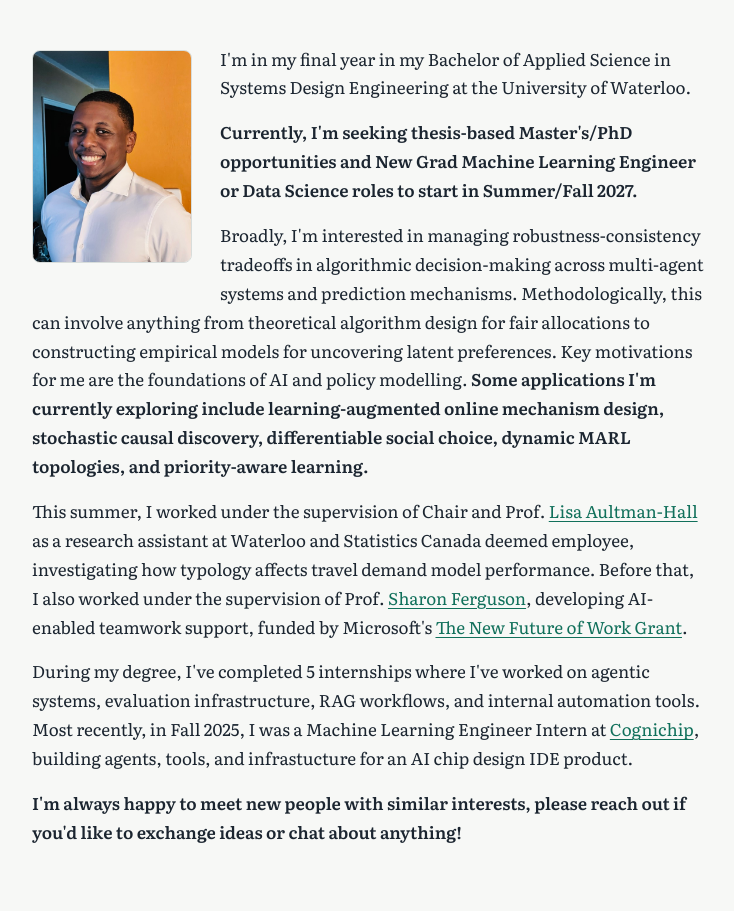
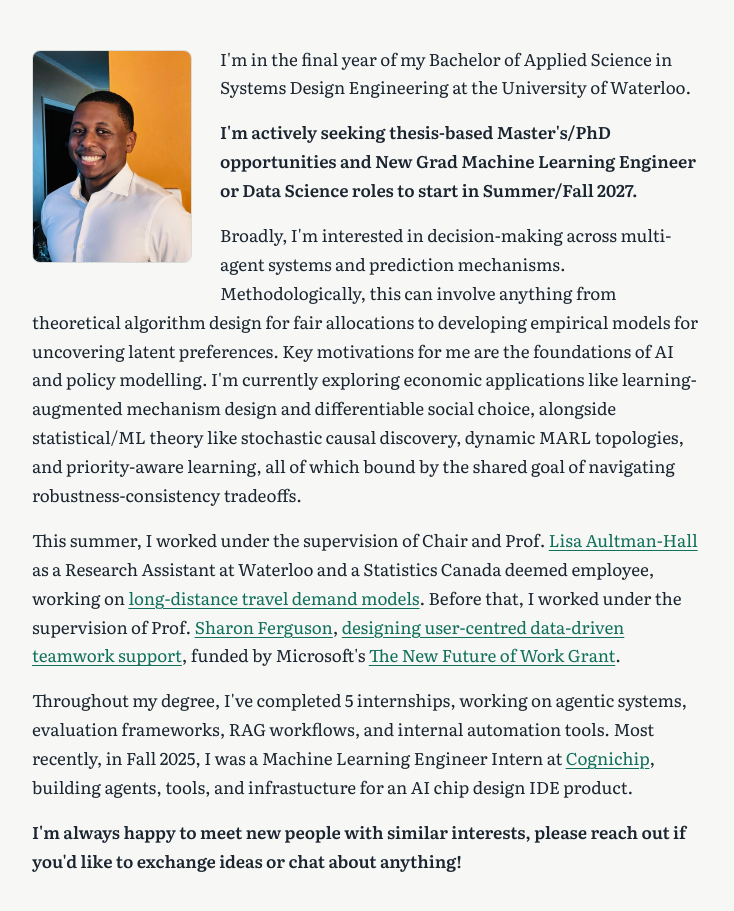
Before and after one commit to devonkisob/devonkisob.github.io, a plain HTML site: page index.html in a window 1280 px wide. Shown: the part 269-1180 px from the top of the page, without its empty margins (272-1006 px from the left). Drawn offline with Linux system fonts and the light colour scheme.

Commit message:
Update index.html

```diff
--- a/index.html
+++ b/index.html
@@ -43,11 +43,11 @@
   <main class="wrap">
     <section id="about">
       <img class="headshot" src="media/headshot.jpg" width="160" height="213" alt="Portrait of Devon Kisob">
-      <p>I'm in my final year in my Bachelor of Applied Science in Systems Design Engineering at the University of Waterloo.</p>
-      <p><strong>Currently, I'm seeking thesis-based Master's/PhD opportunities and New Grad Machine Learning Engineer or Data Science roles to start in Summer/Fall 2027.</strong></p>
-      <p>Broadly, I'm interested in managing robustness-consistency tradeoffs in algorithmic decision-making across multi-agent systems and prediction mechanisms. Methodologically, this can involve anything from theoretical algorithm design for fair allocations to constructing empirical models for uncovering latent preferences. Key motivations for me are the foundations of AI and policy modelling. <b>Some applications I'm currently exploring include learning-augmented online mechanism design, stochastic causal discovery, differentiable social choice, dynamic MARL topologies, and priority-aware learning.</b></p>
-      <p>This summer, I worked under the supervision of Chair and Prof. <a href="https://uwaterloo.ca/systems-design-engineering/profile/laultman">Lisa Aultman-Hall</a> as a research assistant at Waterloo and Statistics Canada deemed employee, investigating how typology affects travel demand model performance. Before that, I also worked under the supervision of Prof. <a href="https://uwshare-lab.ca/">Sharon Ferguson</a>, developing AI-enabled teamwork support, funded by Microsoft's <a href="https://www.microsoft.com/en-us/research/project/the-new-future-of-work/">The New Future of Work Grant</a>.</p>
-      <p>During my degree, I've completed 5 internships where I've worked on agentic systems, evaluation infrastructure, RAG workflows, and internal automation tools. Most recently, in Fall 2025, I was a Machine Learning Engineer Intern at <a href="https://www.cognichip.ai/">Cognichip</a>, building agents, tools, and infrastucture for an AI chip design IDE product.</p>
+      <p>I'm in the final year of my Bachelor of Applied Science in Systems Design Engineering at the University of Waterloo.</p>
+      <p><strong>I'm actively seeking thesis-based Master's/PhD opportunities and New Grad Machine Learning Engineer or Data Science roles to start in Summer/Fall 2027.</strong></p>
+      <p>Broadly, I'm interested in decision-making across multi-agent systems and prediction mechanisms. Methodologically, this can involve anything from theoretical algorithm design for fair allocations to developing empirical models for uncovering latent preferences. Key motivations for me are the foundations of AI and policy modelling. I'm currently exploring economic applications like learning-augmented mechanism design and differentiable social choice, alongside statistical/ML theory like stochastic causal discovery, dynamic MARL topologies, and priority-aware learning, all of which bound by the shared goal of navigating robustness-consistency tradeoffs.</p>
+      <p>This summer, I worked under the supervision of Chair and Prof. <a href="https://uwaterloo.ca/systems-design-engineering/profile/laultman">Lisa Aultman-Hall</a> as a Research Assistant at Waterloo and a Statistics Canada deemed employee, working on <a href="https://drive.google.com/file/d/1E99RHQ_dwTfxSKjKO2TviAJ7bnvIzHd9/view">long-distance travel demand models</a>. Before that, I worked under the supervision of Prof. <a href="https://uwshare-lab.ca/">Sharon Ferguson</a>, <a href="https://dl.acm.org/doi/10.1145/3808045.3808075">designing user-centred data-driven teamwork support</a>, funded by Microsoft's <a href="https://www.microsoft.com/en-us/research/project/the-new-future-of-work/">The New Future of Work Grant</a>.</p>
+      <p>Throughout my degree, I've completed 5 internships, working on agentic systems, evaluation frameworks, RAG workflows, and internal automation tools. Most recently, in Fall 2025, I was a Machine Learning Engineer Intern at <a href="https://www.cognichip.ai/">Cognichip</a>, building agents, tools, and infrastucture for an AI chip design IDE product.</p>
       <p><strong>I'm always happy to meet new people with similar interests, please reach out if you'd like to exchange ideas or chat about anything!</strong></p>
     </section>
   </main>
```
